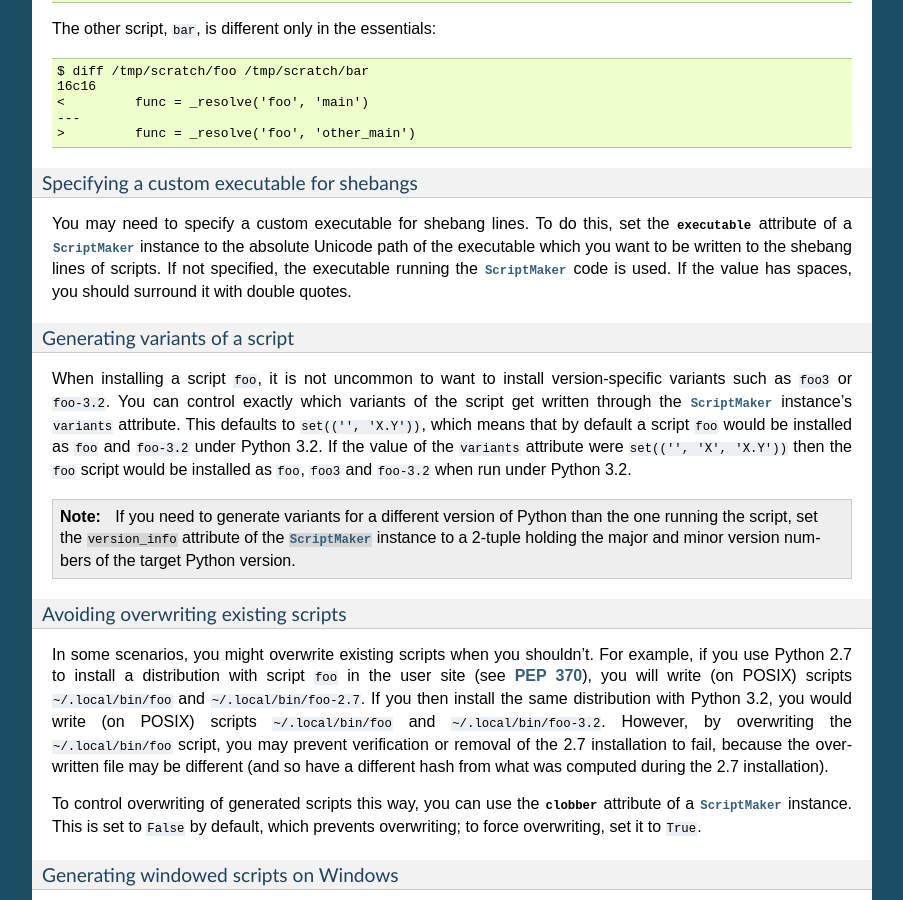
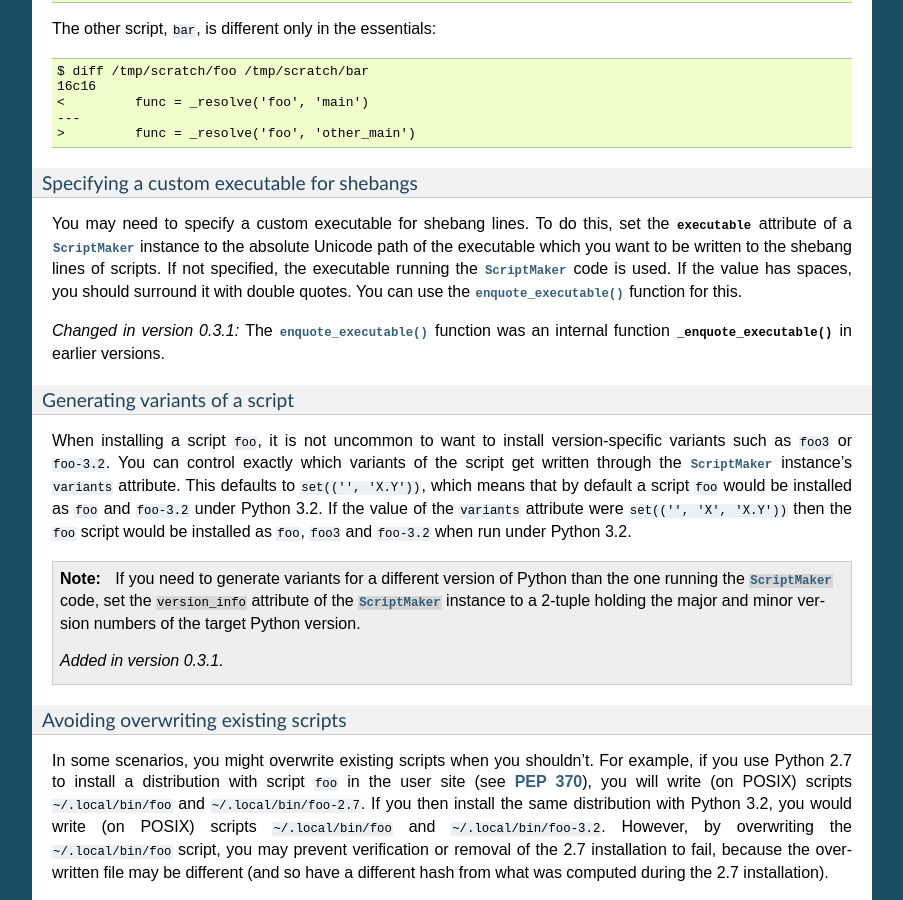
Before and after one commit to pypa/distlib, a Sphinx documentation site: the page built from docs/tutorial.rst, in a window 1280 px wide and 900 px high, scrolled down 19001 px. Shown: the whole window, without its empty margins (198-1101 px from the left). Built offline with Sphinx 7.4.7, drawn with Linux system fonts in a browser that asks for light colours; formulas are drawn with MathJax 3; some of the changed text lies outside the part shown.

Commit message:
Update change log and documentation.

```diff
--- a/docs/conf.py
+++ b/docs/conf.py
@@ -41,7 +41,7 @@ master_doc = 'index'
 
 # General information about the project.
 project = u'Distlib'
-copyright = u'2012-2019, The Python Software Foundation'
+copyright = u'2012-2020, The Python Software Foundation'
 
 # The version info for the project you're documenting, acts as replacement for
 # |version| and |release|, also used in various other places throughout the
--- a/docs/tutorial.rst
+++ b/docs/tutorial.rst
@@ -1273,12 +1273,16 @@ Specifying a custom executable for shebangs
 .. index::
    single: Scripts; specifying custom executables
 
-You may need to specify a custom executable for shebang lines. To do this, set
-the :attr:`executable` attribute of a :class:`ScriptMaker` instance to the
-absolute Unicode path of the executable which you want to be written to the
-shebang lines of scripts. If not specified, the executable running the
-:class:`ScriptMaker` code is used. If the value has spaces, you should
-surround it with double quotes.
+You may need to specify a custom executable for shebang lines. To do this, set the
+:attr:`executable` attribute of a :class:`ScriptMaker` instance to the absolute
+Unicode path of the executable which you want to be written to the shebang lines of
+scripts. If not specified, the executable running the :class:`ScriptMaker` code is
+used. If the value has spaces, you should surround it with double quotes. You can use
+the :func:`enquote_executable` function for this.
+
+.. versionchanged:: 0.3.1
+   The :func:`enquote_executable` function was an internal function
+   :func:`_enquote_executable` in earlier versions.
 
 
 Generating variants of a script
@@ -1298,9 +1302,11 @@ would be installed as ``foo``, ``foo3`` and ``foo-3.2`` when run under Python
 3.2.
 
 .. note:: If you need to generate variants for a different version of Python than the
-   one running the script, set the ``version_info`` attribute of the
+   one running the :class:`ScriptMaker` code, set the ``version_info`` attribute of the
    :class:`ScriptMaker` instance to a 2-tuple holding the major and minor version
    numbers of the target Python version.
+
+   .. versionadded:: 0.3.1
 
 Avoiding overwriting existing scripts
 ~~~~~~~~~~~~~~~~~~~~~~~~~~~~~~~~~~~~~
```
Also changed, not shown: CHANGES.rst (+17 -0 lines), docs/reference.rst (+22 -0 lines).
